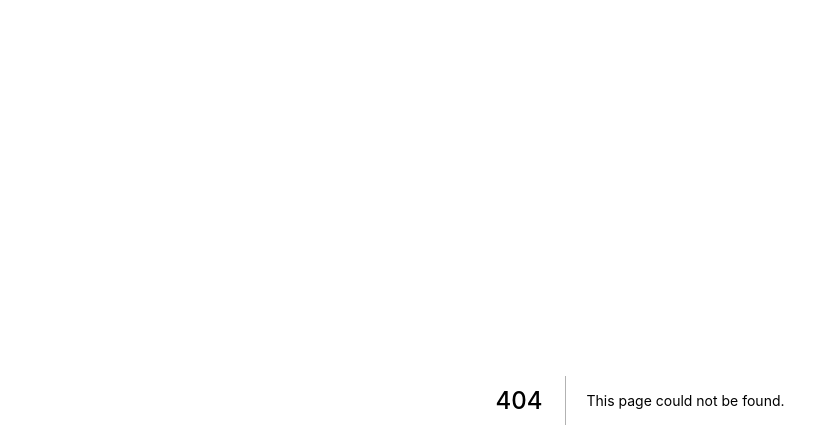
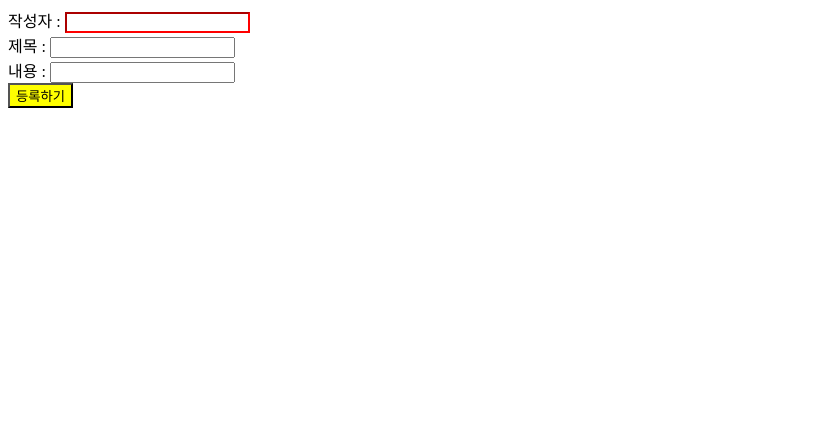
Before and after one commit to IMHEEJAE/class, a Next.js app: page /08-05-boards/new in a window 1280 px wide. Before the commit this address had no page. Shown: the top 448 px of the page, without its empty margins (0-839 px from the left). Built offline with nearby package versions, Linux system fonts and the light colour scheme.

Commit message:
게시글 수정

```diff
--- /dev/null
+++ b/pages/08-05-boards/new/index.js
@@ -0,0 +1,9 @@
+import BoardWrite from "@/src/components/units/board/08-write/BoardWrite.container";
+
+export default function GraphqlMutationInputPage() {
+  return (
+    <>
+      <BoardWrite isEdit={false} />
+    </>
+  );
+}
--- /dev/null
+++ b/src/components/units/board/08-write/BoardWrite.container.js
@@ -0,0 +1,74 @@
+import BoardWriteUI from "./BoardWrite.presenter";
+import { gql, useMutation } from "@apollo/client";
+import { useState } from "react";
+import { CREATE_BOARD, UPDATE_BOARD } from "./BoardWrite.queries";
+import { useRouter } from "next/router";
+
+export default function BoardWrite(props) {
+  const router = useRouter();
+  const [mycolor, setMycolor] = useState(false);
+  const [writer, setWriter] = useState();
+  const [title, setTitle] = useState();
+  const [contents, setContents] = useState();
+  const [나의함수] = useMutation(CREATE_BOARD);
+  const [updateBoard] = useMutation(UPDATE_BOARD);
+  const onClickSubmit = async () => {
+    const result = await 나의함수({
+      variables: {
+        // variables 이게 $역할을 해줌.
+        writer: writer,
+        title: title,
+        contents: contents,
+      },
+    });
+    console.log(result);
+    router.push(`/08-05-boards/${result.data.createBoard.number}`);
+  };
+
+  const onClickUpdate = async () => {
+    //1.수정 뮤테이션 날리기
+    const result = await updateBoard({
+      variables: {
+        number: Number(router.query.number),
+        writer,
+        title,
+        contents,
+      },
+    });
+    //2. 상세페이지로 이동하기
+    console.log(result);
+    router.push(`/08-05-boards/${result.data.updateBoard.number}`);
+  };
+
+  const onChangeWriter = (event) => {
+    setWriter(event.target.value);
+    if (event.target.value && title && contents) {
+      setMycolor(true);
+    }
+  };
+  const onChangeTitle = (event) => {
+    setTitle(event.target.value);
+    if (writer && event.target.value && contents) {
+      setMycolor(true);
+    }
+  };
+  const onChagneContents = (event) => {
+    setContents(event.target.value);
+    if (writer && title && event.target.value) {
+      setMycolor(true);
+    }
+  };
+
+  //html 영역(return 아래)
+  return (
+    <BoardWriteUI
+      onClickSubmit={onClickSubmit}
+      onClickUpdate={onClickUpdate}
+      onChangeWriter={onChangeWriter}
+      onChangeTitle={onChangeTitle}
+      onChagneContents={onChagneContents}
+      mycolor={mycolor}
+      isEdit={props.isEdit}
+    />
+  );
+}
--- /dev/null
+++ b/src/components/units/board/08-write/BoardWrite.presenter.js
@@ -0,0 +1,17 @@
+import { BlueButton, RedInput } from "./BoardWrite.styles";
+
+export default function BoardWriteUI(props) {
+  return (
+    <>
+      작성자 : <RedInput type="text" onChange={props.onChangeWriter} />
+      <br />
+      제목 : <input type="text" onChange={props.onChangeTitle} />
+      <br />
+      내용 : <input type="text" onChange={props.onChagneContents} />
+      <br />
+      <BlueButton zzz={props.mycolor} onClick={props.isEdit ? props.onClickUpdate : props.onClickSubmit}>
+        {props.isEdit ? "수정하기" : "등록하기"}
+      </BlueButton>
+    </>
+  );
+}
--- /dev/null
+++ b/src/components/units/board/08-write/BoardWrite.queries.js
@@ -0,0 +1,33 @@
+import { gql } from "@apollo/client";
+
+export const CREATE_BOARD = gql`
+  mutation createBoard($writer: String, $title: String, $contents: String) {
+    # 변수의 타입 적는 곳
+    createBoard(writer: $writer, title: $title, contents: $contents) {
+      #실제 우리가 전달할 변수 적는 곳
+      _id
+      number
+      message
+    }
+  }
+`;
+
+export const UPDATE_BOARD = gql`
+  mutation updateBoard(
+    $number: Int
+    $writer: String
+    $title: String
+    $contents: String
+  ) {
+    updateBoard(
+      number: $number
+      writer: $writer
+      title: $title
+      contents: $contents
+    ) {
+      _id
+      number
+      message
+    }
+  }
+`;
--- /dev/null
+++ b/src/components/units/board/08-write/BoardWrite.styles.js
@@ -0,0 +1,9 @@
+import styled from "@emotion/styled";
+
+export const RedInput = styled.input`
+  border-color: red;
+`;
+export const BlueButton = styled.button`
+  font-size: ${(props) => props.rrr};
+  background-color: ${(props) => (props.zzz ? "blue" : "yellow")};
+`;
```
Also changed, not shown: pages/08-01-board-new/index.js (added, +12 -0 lines), pages/08-02-board-edit/index.js (added, +12 -0 lines), pages/08-03-board-component-new/index.js (added, +9 -0 lines), pages/08-04-board-component-edit/index.js (added, +9 -0 lines), pages/08-05-boards/[number]/edit/index.js (added, +9 -0 lines), pages/08-05-boards/[number]/index.js (added, +32 -0 lines), src/components/units/board/08-board-component/index.js (added, +12 -0 lines).
